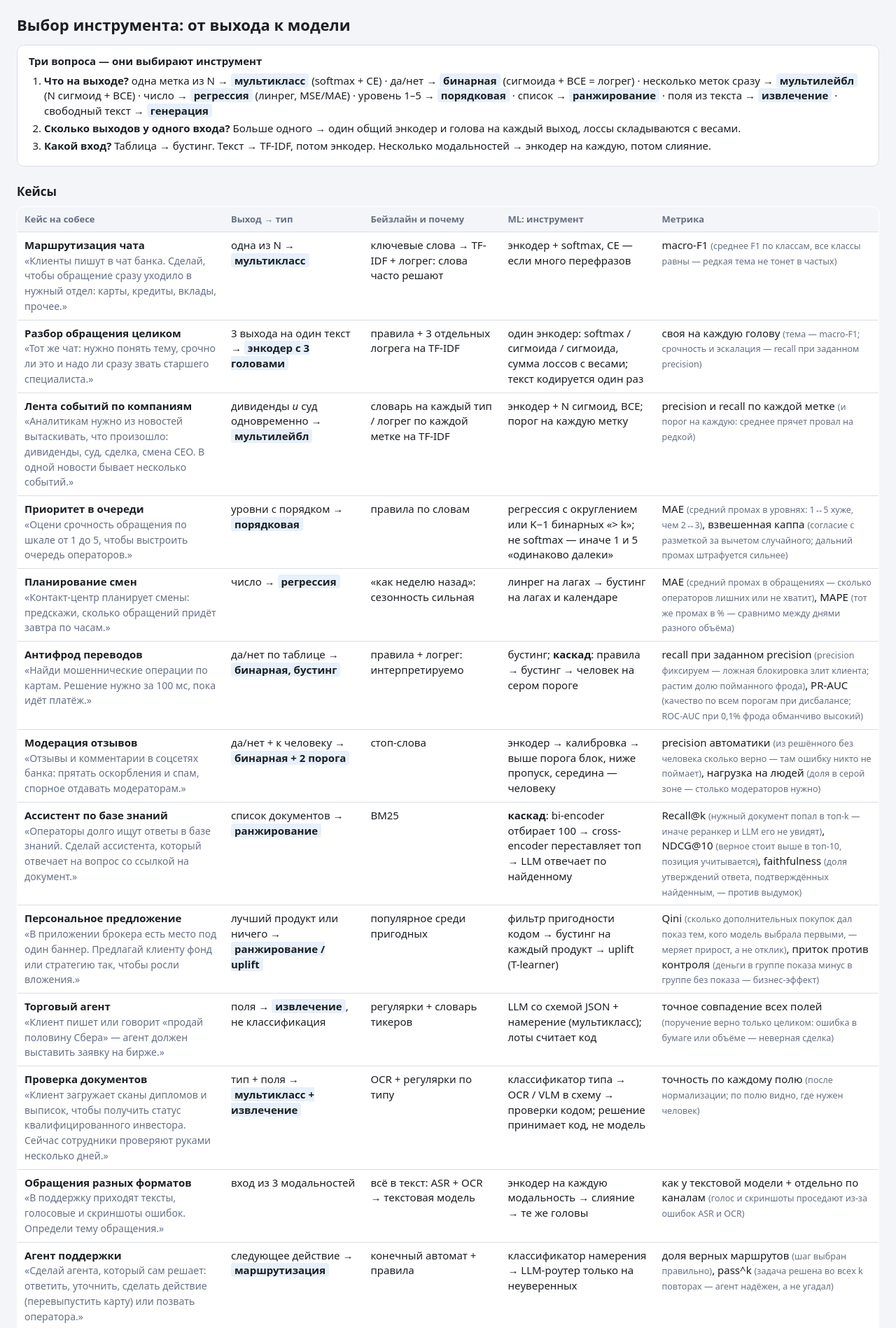
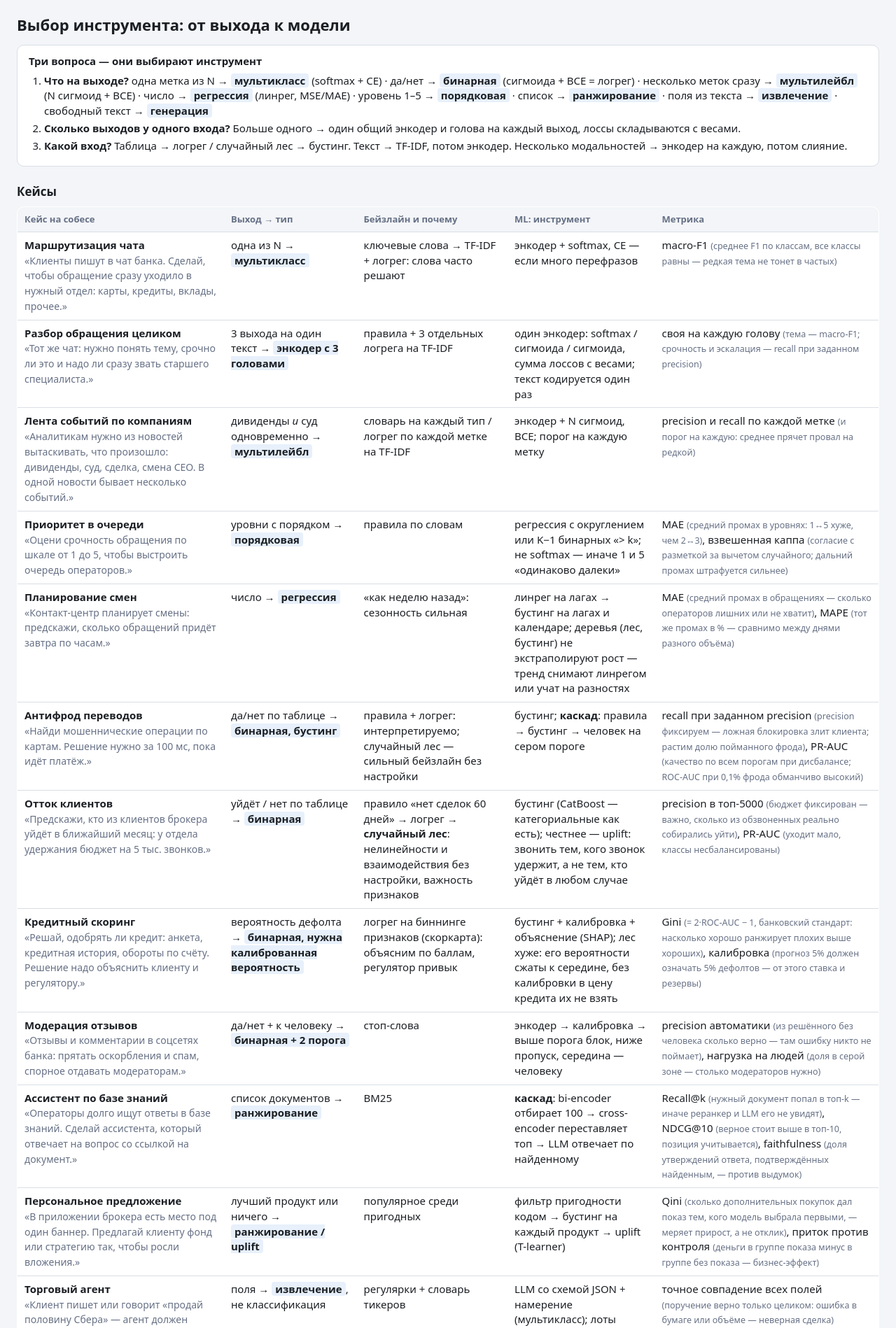
Before and after one commit to ErnisBadmae/learning-map, a plain HTML site: page tools.html in a window 1280 px wide. Shown: the top 1898 px of the page at 70% size. Drawn offline with Linux system fonts and the light colour scheme.

Commit message:
Шпаргалка: случайный лес, отток и скоринг

```diff
--- a/tools.html
+++ b/tools.html
@@ -55,7 +55,7 @@ small { color: var(--muted); }
   поля из текста → <b class="t">извлечение</b> ·
   свободный текст → <b class="t">генерация</b></li>
 <li><b>Сколько выходов у одного входа?</b> Больше одного → один общий энкодер и голова на каждый выход, лоссы складываются с весами.</li>
-<li><b>Какой вход?</b> Таблица → бустинг. Текст → TF-IDF, потом энкодер. Несколько модальностей → энкодер на каждую, потом слияние.</li>
+<li><b>Какой вход?</b> Таблица → логрег / случайный лес → бустинг. Текст → TF-IDF, потом энкодер. Несколько модальностей → энкодер на каждую, потом слияние.</li>
 </ol>
 </div>
 
@@ -86,13 +86,23 @@ small { color: var(--muted); }
 <tr><td><b>Планирование смен</b><br><span class="q">«Контакт-центр планирует смены: предскажи, сколько обращений придёт завтра по часам.»</span></td>
 <td data-l="Выход → тип">число → <b class="t">регрессия</b></td>
 <td data-l="Бейзлайн">«как неделю назад»: сезонность сильная</td>
-<td data-l="ML">линрег на лагах → бустинг на лагах и календаре</td>
+<td data-l="ML">линрег на лагах → бустинг на лагах и календаре; деревья (лес, бустинг) не экстраполируют рост — тренд снимают линрегом или учат на разностях</td>
 <td data-l="Метрика">MAE <small>(средний промах в обращениях — сколько операторов лишних или не хватит)</small>, MAPE <small>(тот же промах в % — сравнимо между днями разного объёма)</small></td></tr>
 <tr><td><b>Антифрод переводов</b><br><span class="q">«Найди мошеннические операции по картам. Решение нужно за 100 мс, пока идёт платёж.»</span></td>
 <td data-l="Выход → тип">да/нет по таблице → <b class="t">бинарная, бустинг</b></td>
-<td data-l="Бейзлайн">правила + логрег: интерпретируемо</td>
+<td data-l="Бейзлайн">правила + логрег: интерпретируемо; случайный лес — сильный бейзлайн без настройки</td>
 <td data-l="ML">бустинг; <b>каскад</b>: правила → бустинг → человек на сером пороге</td>
 <td data-l="Метрика">recall при заданном precision <small>(precision фиксируем — ложная блокировка злит клиента; растим долю пойманного фрода)</small>, PR-AUC <small>(качество по всем порогам при дисбалансе; ROC-AUC при 0,1% фрода обманчиво высокий)</small></td></tr>
+<tr><td><b>Отток клиентов</b><br><span class="q">«Предскажи, кто из клиентов брокера уйдёт в ближайший месяц: у отдела удержания бюджет на 5 тыс. звонков.»</span></td>
+<td data-l="Выход → тип">уйдёт / нет по таблице → <b class="t">бинарная</b></td>
+<td data-l="Бейзлайн">правило «нет сделок 60 дней» → логрег → <b>случайный лес</b>: нелинейности и взаимодействия без настройки, важность признаков</td>
+<td data-l="ML">бустинг (CatBoost — категориальные как есть); честнее — uplift: звонить тем, кого звонок удержит, а не тем, кто уйдёт в любом случае</td>
+<td data-l="Метрика">precision в топ-5000 <small>(бюджет фиксирован — важно, сколько из обзвоненных реально собирались уйти)</small>, PR-AUC <small>(уходит мало, классы несбалансированы)</small></td></tr>
+<tr><td><b>Кредитный скоринг</b><br><span class="q">«Решай, одобрять ли кредит: анкета, кредитная история, обороты по счёту. Решение надо объяснить клиенту и регулятору.»</span></td>
+<td data-l="Выход → тип">вероятность дефолта → <b class="t">бинарная, нужна калиброванная вероятность</b></td>
+<td data-l="Бейзлайн">логрег на биннинге признаков (скоркарта): объясним по баллам, регулятор привык</td>
+<td data-l="ML">бустинг + калибровка + объяснение (SHAP); лес хуже: его вероятности сжаты к середине, без калибровки в цену кредита их не взять</td>
+<td data-l="Метрика">Gini <small>(= 2·ROC-AUC − 1, банковский стандарт: насколько хорошо ранжирует плохих выше хороших)</small>, калибровка <small>(прогноз 5% должен означать 5% дефолтов — от этого ставка и резервы)</small></td></tr>
 <tr><td><b>Модерация отзывов</b><br><span class="q">«Отзывы и комментарии в соцсетях банка: прятать оскорбления и спам, спорное отдавать модераторам.»</span></td>
 <td data-l="Выход → тип">да/нет + к человеку → <b class="t">бинарная + 2 порога</b></td>
 <td data-l="Бейзлайн">стоп-слова</td>
@@ -144,6 +154,18 @@ small { color: var(--muted); }
 <li><b>Эмбеддинг 768 при сотне примеров на класс</b> — признаков больше, чем данных: PCA до 64–128 + регуляризованный логрег, а бустингу — не сырой вектор, а прогноз модели над ним.</li>
 </ul>
 </div>
+<h2>Случайный лес: что спросят</h2>
+<div class="card">
+<ul>
+<li><b>Что это.</b> Много глубоких деревьев, каждое на своей бутстреп-выборке и со случайным подмножеством признаков в каждом разбиении; ответ — голосование (классы) или среднее (число).</li>
+<li><b>Лес против бустинга.</b> Лес (бэггинг) усредняет независимые деревья и снижает <i>разброс</i> (variance); бустинг строит деревья по очереди, каждое исправляет ошибки предыдущих, и снижает <i>смещение</i> (bias). Поэтому лес почти не надо настраивать, а бустинг обычно точнее, но чувствителен к параметрам и переобучается при избытке деревьев.</li>
+<li><b>Когда брать лес.</b> Быстрый сильный бейзлайн по таблице; мало данных или шумные метки; нужна оценка без отдельной валидации — OOB (каждое дерево проверяется на ~37% объектов, не попавших в его выборку).</li>
+<li><b>Почему случайные признаки.</b> Без них все деревья начинают с самого сильного признака и выходят похожими; среднее похожих деревьев разброс почти не снижает. Случайность делает деревья разными — <code>max_features</code> главный параметр (√p для классификации).</li>
+<li><b>Больше деревьев — не переобучение.</b> Качество выходит на плато, растут только время и память. Переобучение регулируют глубиной и <code>min_samples_leaf</code>.</li>
+<li><b>Слабости.</b> Не экстраполирует: за пределами значений из обучения прогноз плоский. Вероятности не калиброваны. Важность по уменьшению примеси завышает признаки с множеством значений (ID, суммы) — смотреть permutation importance или SHAP. Сотни глубоких деревьев — тяжёлый инференс по памяти и задержке.</li>
+<li><b>Дисбаланс.</b> <code>class_weight="balanced_subsample"</code> или порог по PR-кривой, а не 0,5.</li>
+</ul>
+</div>
 <p><a href="./">← Карта обучения</a></p>
 </main>
 </body>
```
